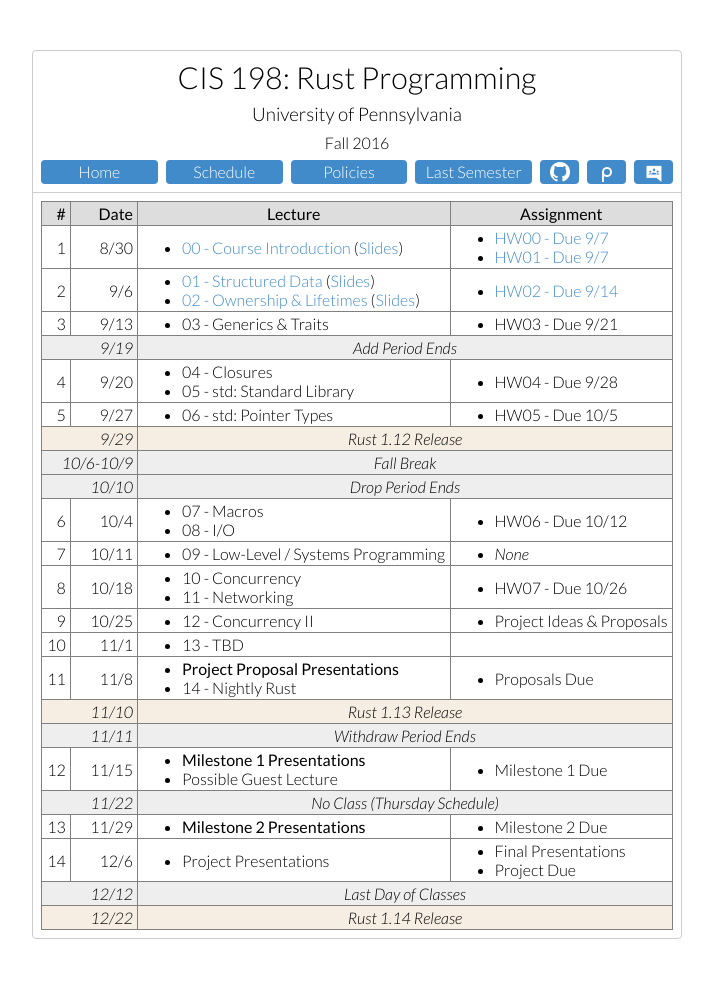
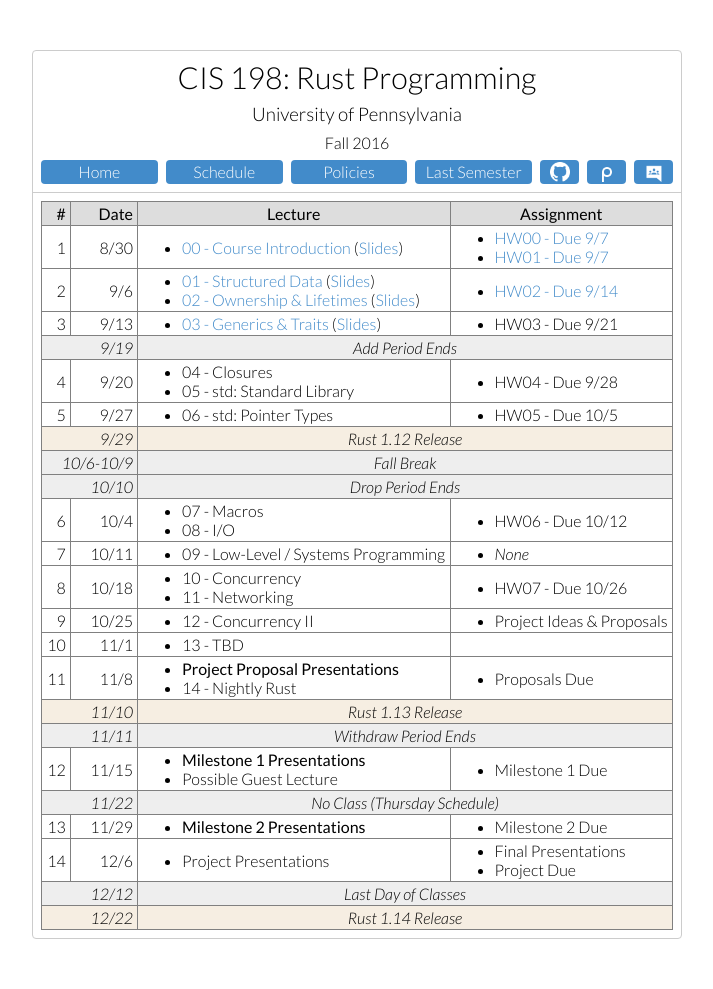
Before and after one commit to cis198-2016f/cis198-2016f.github.io, a Jekyll site: the page built from schedule/index.html, in a window 1280 px wide. Shown: the whole page, without its empty margins (283-996 px from the left). Built offline with Jekyll 4.4.1, drawn with Linux system fonts in a browser that asks for light colours.

Commit message:
Publish lec03

```diff
--- a/schedule/index.html
+++ b/schedule/index.html
@@ -89,7 +89,9 @@
         <td>3 <td>9/13
         <td>
           <ul>
-            <li> 03 - Generics & Traits</a>
+            <li><a href="{{ page.slides_repo }}/03/content.md">
+                03 - Generics & Traits</a>
+              (<a href="/slides/03/">Slides</a>)
           </ul>
         <td>
           <ul>
```
